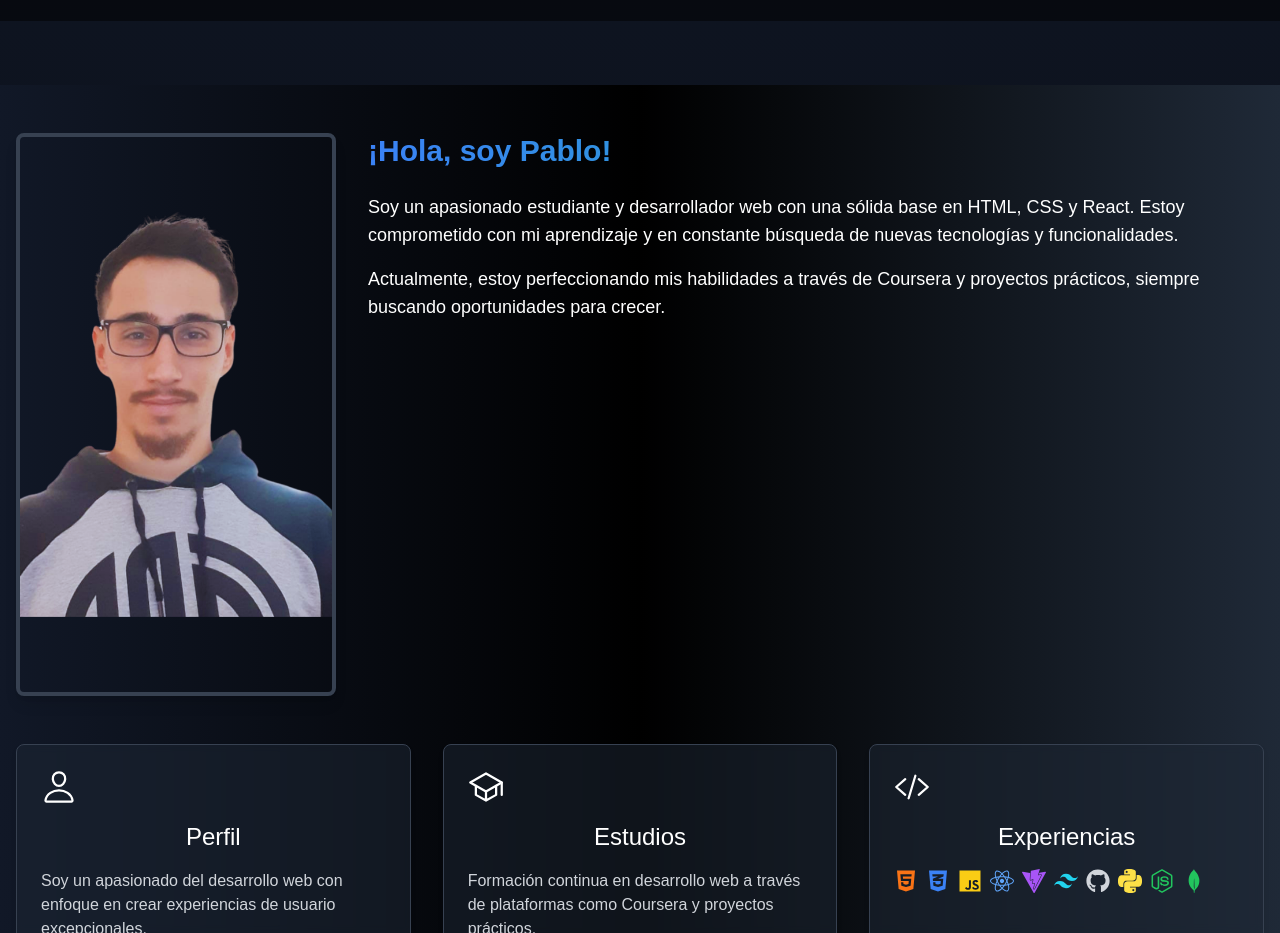
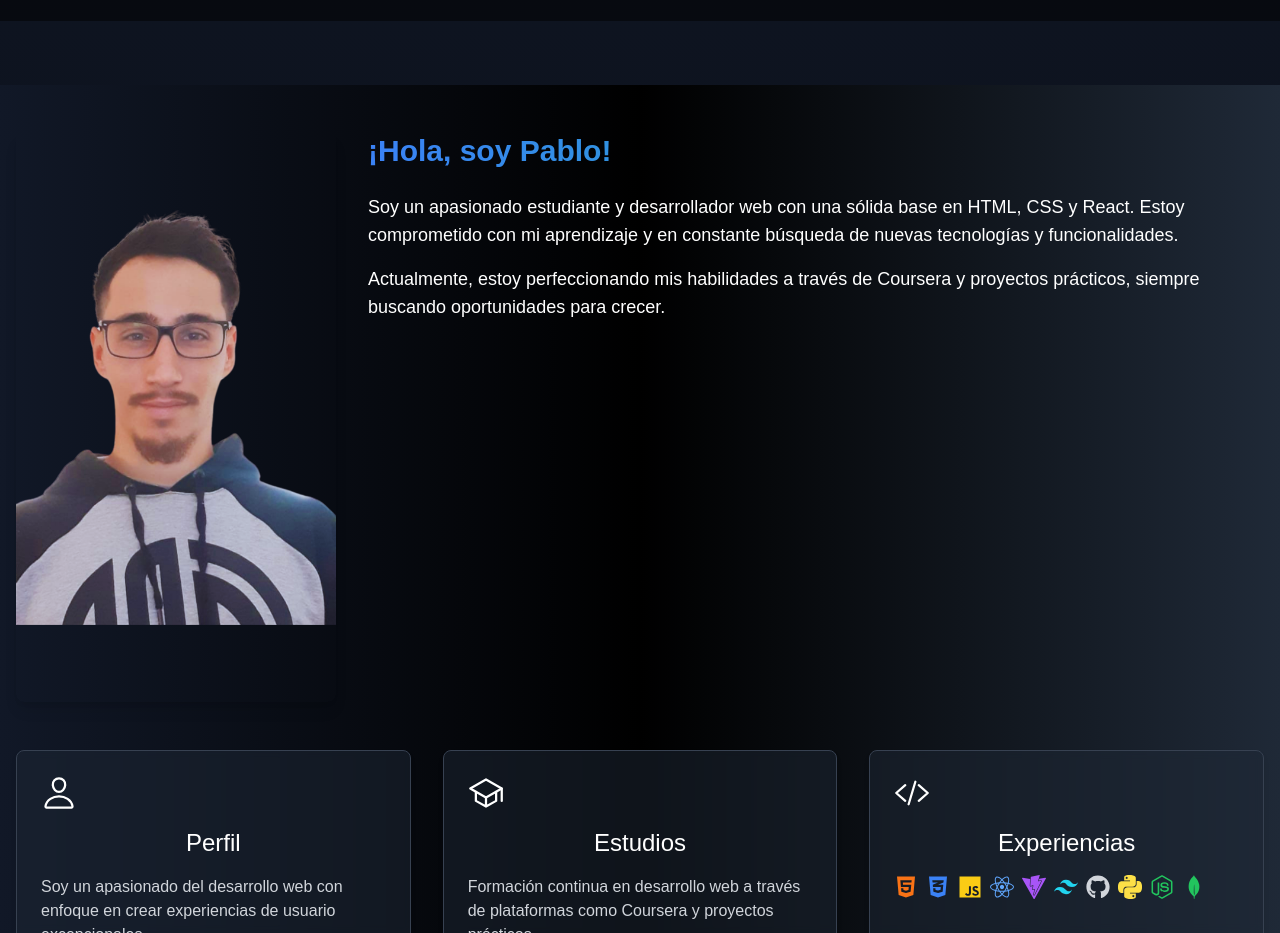
Before and after one commit to 31pablo05/pabloWebApp, a React (Vite) app in the folder mi-web-app/: page / in a window 1280 px wide. Shown: the part 843-1776 px from the top of the page. Built offline with nearby package versions, Linux system fonts and the light colour scheme.

Commit message:
ajustes en about y hero para reproduccion de video

```diff
--- a/mi-web-app/src/components/AboutMe.jsx
+++ b/mi-web-app/src/components/AboutMe.jsx
@@ -87,12 +87,12 @@ const AboutMe = () => {
         {/* Sección de perfil y descripción */}
         <motion.div {...fadeIn} className="flex flex-col lg:flex-row items-center lg:items-start gap-8">
           {/* Imagen de perfil con efecto hover */}
-          <div className="relative w-3/4 sm:w-1/2 lg:w-1/3 max-w-xs mx-auto lg:mx-0">
+          <div className="relative w-3/4 sm:w-1/2 lg:w-1/3 max-w-xs mx-auto lg:mx-0 rounded-lg">
             <motion.img
               whileHover={{ scale: 1.05 }}
               src="/assets/images webp/pabloperfil2.webp"
               alt="Foto de Pablo"
-              className="w-full h-auto object-cover border-4 border-gray-700 rounded-lg shadow-lg hover:shadow-[0px_0px_20px_rgba(55,146,153,0.8)] transition-all"
+              className="w-full h-auto object-cover  border-gray-700 rounded-lg shadow-lg hover:shadow-[0px_0px_20px_rgba(55,146,153,0.8)] transition-all"
             />
             <div className="absolute inset-0 bg-gradient-to-t from-black/50 to-transparent opacity-0 hover:opacity-100 transition-opacity rounded-lg" />
           </div>
--- a/mi-web-app/src/components/Hero.jsx
+++ b/mi-web-app/src/components/Hero.jsx
@@ -68,6 +68,8 @@ const Hero = () => {
           loop
           muted
           playsInline
+          preload="auto"
+          poster="/assets/webp/fondoPoster.webp"
           onLoadedData={() => setIsVideoLoaded(true)}
           className={`absolute inset-0 w-full h-full object-cover transition-opacity duration-1000 ${
             isVideoLoaded ? 'opacity-100' : 'opacity-0'
```
